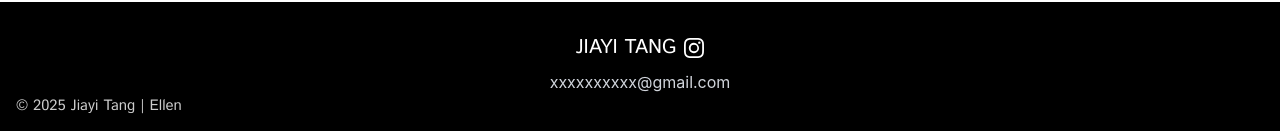
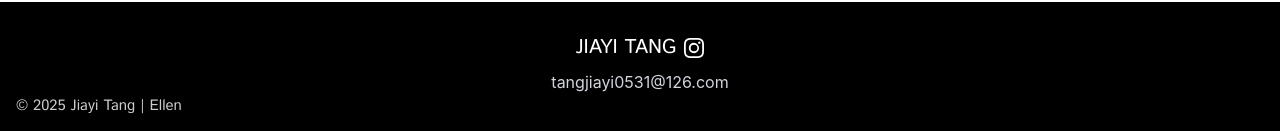
Before and after one commit to 4Nanai/profile-web, a Next.js app: page / in a window 1280 px wide. Shown: the part 1862-1993 px from the top of the page. Built offline with nearby package versions, Linux system fonts and the light colour scheme.

Commit message:
fix: update email address in Footer component for accuracy

```diff
--- a/app/components/Footer.tsx
+++ b/app/components/Footer.tsx
@@ -13,7 +13,7 @@
                         <InstagramIcon size={20} className="text-white"/>
                     </Link>
                 </div>
-                <p className="text-gray-300">xxxxxxxxxx@gmail.com</p>
+                <p className="text-gray-300">tangjiayi0531@126.com</p>
                 <div className="md:absolute md:bottom-4 md:left-4 md:mt-0 justify-center mt-6">
                     <p className="text-white/80 font-istok text-[15px]">&copy; 2025 Jiayi Tang | Ellen</p>
                 </div>
```
